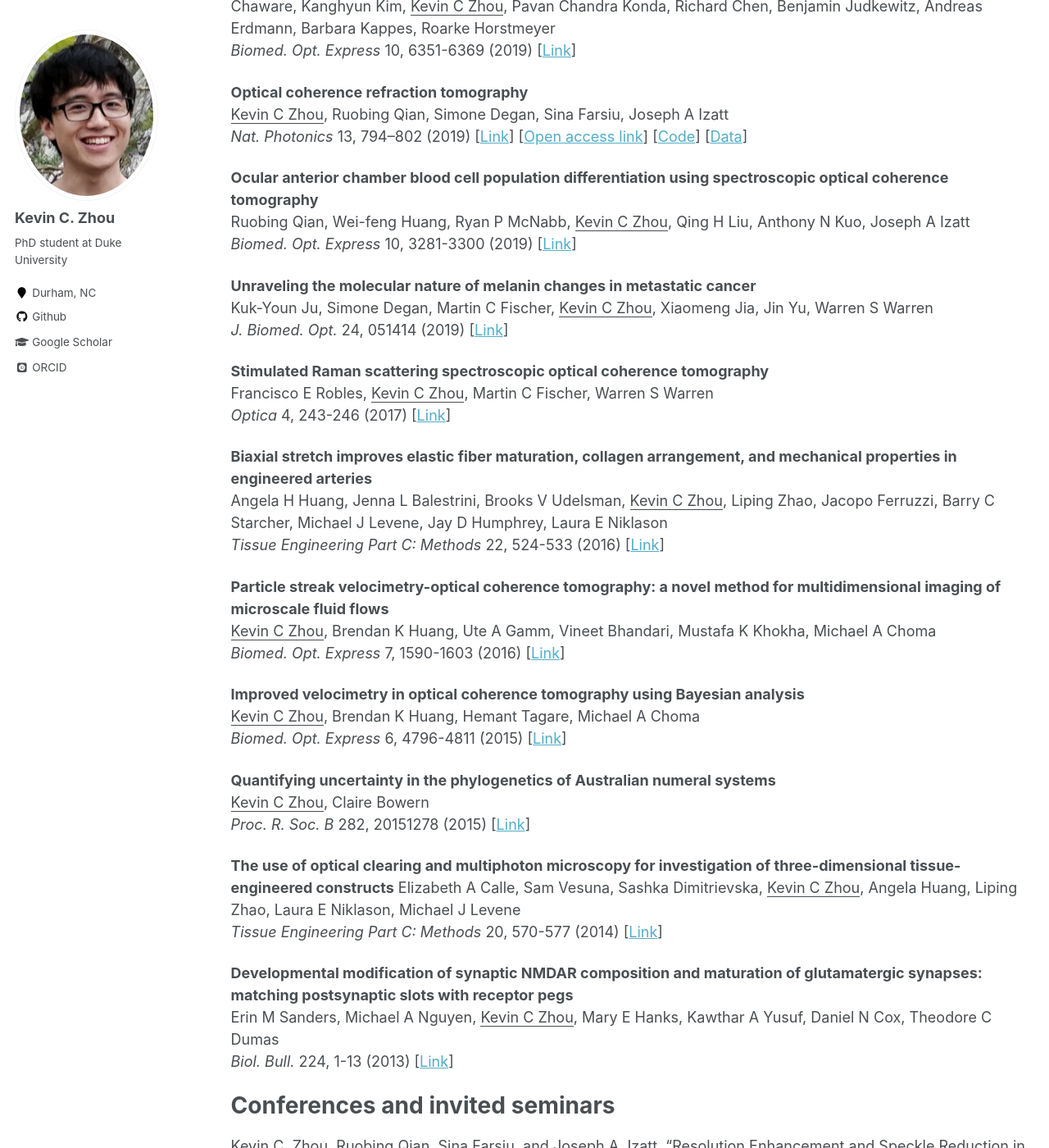
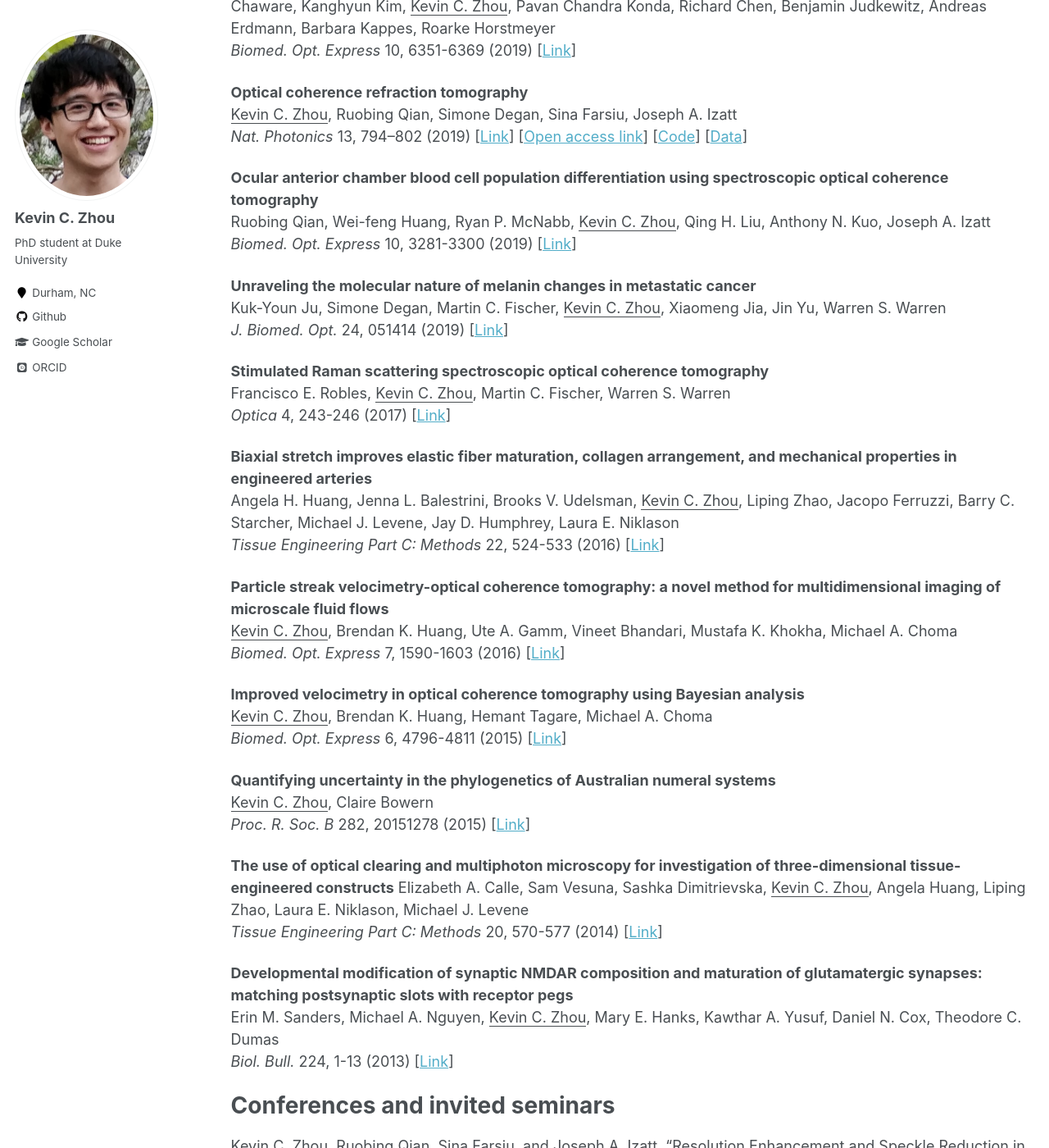
Before and after one commit to kevinczhou/kevinczhou.github.io, a Jekyll site: the page built from _pages/publications.md, in a window 1280 px wide and 1400 px high, scrolled down 904 px. Shown: the whole window at 82% size. Built offline with Jekyll 4.4.1, drawn with Linux system fonts in a browser that asks for light colours; some web fonts are replaced; part of the change alters nothing that is shown; some of the changed text lies outside the part shown.

```diff
--- a/_pages/publications.md
+++ b/_pages/publications.md
@@ -5,72 +5,72 @@ permalink: /publications/
 author_profile: true
 ---
 **Video-rate high-precision time-frequency multiplexed 3D surface imaging**
-Ruobing Qian, <ins>Kevin C Zhou</ins>, Jingkai Zhang, Christian Viehland, Al-Hafeez Dhalla, Joseph A Izatt
+Ruobing Qian, <ins>Kevin C. Zhou</ins>, Jingkai Zhang, Christian Viehland, Al-Hafeez Dhalla, Joseph A. Izatt
 arXiv:2008.05805 (2020) [[Link](https://arxiv.org/abs/2008.05805)]
 
-**Optical Coherence Tomography-Guided Robotic Ophthalmic Microsurgery via Reinforcement Learning from Demonstration**
-Brenton Keller, Mark Draelos, Kevin Zhou, Ruobing Qian, Anthony N Kuo, George Konidaris, Kris Hauser, Joseph A Izatt
+**Optical coherence tomography-guided robotic ophthalmic microsurgery via reinforcement learning from demonstration**
+Brenton Keller, Mark Draelos, <ins>Kevin C. Zhou</ins>, Ruobing Qian, Anthony N. Kuo, George Konidaris, Kris Hauser, Joseph A. Izatt
 *IEEE Trans. Robot.* (2020) [[Link](https://ieeexplore.ieee.org/abstract/document/9069310)]
 
 **Diffraction tomography with a deep image prior**
-<ins>Kevin C Zhou</ins>, Roarke Horstmeyer
+<ins>Kevin C. Zhou</ins>, Roarke Horstmeyer
 *Opt. Express* 28, 12872-12896 (2020) [[Link](https://www.osapublishing.org/oe/abstract.cfm?uri=oe-28-9-12872)] [[Code](https://github.com/kevinczhou/deep-prior-diffraction-tomography)] [[Data](https://figshare.com/articles/Diffraction_tomography_with_a_deep_image_prior_-_raw_data/12081708)]
 
 **Physics-enhanced machine learning for virtual fluorescence microscopy**
-Colin L Cooke, Fanjie Kong, Amey Chaware, <ins>Kevin C Zhou</ins>, Kanghyun Kim, Rong Xu, D Michael Ando, Samuel J Yang, Pavan Chandra Konda, Roarke Horstmeyer
+Colin L. Cooke, Fanjie Kong, Amey Chaware, <ins>Kevin C. Zhou</ins>, Kanghyun Kim, Rong Xu, D. Michael Ando, Samuel J. Yang, Pavan Chandra Konda, Roarke Horstmeyer
 arXiv:2004.04306 (2020) [[Link](https://arxiv.org/abs/2004.04306)]
 
 **Spectroscopic optical coherence refraction tomography**
-<ins>Kevin C Zhou</ins>, Ruobing Qian, Sina Farsiu, Joseph A Izatt
+<ins>Kevin C. Zhou</ins>, Ruobing Qian, Sina Farsiu, Joseph A. Izatt
 *Opt. Lett.* 45, 2091-2094 (2020) [[Link](https://www.osapublishing.org/ol/abstract.cfm?uri=ol-45-7-2091)] [[Code](https://osapublishing.figshare.com/articles/Spectral_fitting_code_for_SOCT_and_SOCRT/11931228)] [[Data](https://osapublishing.figshare.com/articles/Raw_spectra_of_polystyrene_beads_from_SOCT_and_SOCRT/11931225)]
 
 **Fourier ptychography: current applications and future promises**
-Pavan Chandra Konda, Lars Loetgering, <ins>Kevin C Zhou</ins>, Shiqi Xu, Andrew R Harvey, Roarke Horstmeyer
+Pavan Chandra Konda, Lars Loetgering, <ins>Kevin C. Zhou</ins>, Shiqi Xu, Andrew R. Harvey, Roarke Horstmeyer
 \*Equal contribution
 *Opt. Express* 28, 9603-9630 (2020)  [[Link](https://www.osapublishing.org/oe/abstract.cfm?uri=oe-28-7-9603)]
 
 **Learned sensing: jointly optimized microscope hardware for accurate image classification**
-Alex Muthumbi, Amey Chaware, Kanghyun Kim, <ins>Kevin C Zhou</ins>, Pavan Chandra Konda, Richard Chen, Benjamin Judkewitz, Andreas Erdmann, Barbara Kappes, Roarke Horstmeyer
+Alex Muthumbi, Amey Chaware, Kanghyun Kim, <ins>Kevin C. Zhou</ins>, Pavan Chandra Konda, Richard Chen, Benjamin Judkewitz, Andreas Erdmann, Barbara Kappes, Roarke Horstmeyer
 *Biomed. Opt. Express* 10, 6351-6369 (2019) [[Link](https://www.osapublishing.org/boe/abstract.cfm?uri=boe-10-12-6351)]
 
 **Optical coherence refraction tomography**
-<ins>Kevin C Zhou</ins>, Ruobing Qian, Simone Degan, Sina Farsiu, Joseph A Izatt
+<ins>Kevin C. Zhou</ins>, Ruobing Qian, Simone Degan, Sina Farsiu, Joseph A. Izatt
 *Nat. Photonics* 13, 794–802 (2019) [[Link](https://www.nature.com/articles/s41566-019-0508-1)]  [[Open access link](https://rdcu.be/bO6eQ)] [[Code](https://github.com/kevinczhou/optical-coherence-refraction-tomography)] [[Data](https://figshare.com/articles/Biological_datasets_for_optical_coherence_refraction_tomography_OCRT_/8297138)]
 
 **Ocular anterior chamber blood cell population differentiation using spectroscopic optical coherence tomography**
-Ruobing Qian, Wei-feng Huang, Ryan P McNabb, <ins>Kevin C Zhou</ins>, Qing H Liu, Anthony N Kuo, Joseph A Izatt
+Ruobing Qian, Wei-feng Huang, Ryan P. McNabb, <ins>Kevin C. Zhou</ins>, Qing H. Liu, Anthony N. Kuo, Joseph A. Izatt
 *Biomed. Opt. Express* 10, 3281-3300 (2019) [[Link](https://www.osapublishing.org/boe/abstract.cfm?uri=boe-10-7-3281)]
 
 **Unraveling the molecular nature of melanin changes in metastatic cancer**
-Kuk-Youn Ju, Simone Degan, Martin C Fischer, <ins>Kevin C Zhou</ins>, Xiaomeng Jia, Jin Yu, Warren S Warren
+Kuk-Youn Ju, Simone Degan, Martin C. Fischer, <ins>Kevin C. Zhou</ins>, Xiaomeng Jia, Jin Yu, Warren S. Warren
 *J. Biomed. Opt.* 24, 051414 (2019) [[Link](https://doi.org/10.1117/1.JBO.24.5.051414)]
 
 **Stimulated Raman scattering spectroscopic optical coherence tomography**
-Francisco E Robles, <ins>Kevin C Zhou</ins>, Martin C Fischer, Warren S Warren
+Francisco E. Robles, <ins>Kevin C. Zhou</ins>, Martin C. Fischer, Warren S. Warren
 *Optica* 4, 243-246 (2017) [[Link](https://www.osapublishing.org/optica/abstract.cfm?uri=optica-4-2-243)]
 
 **Biaxial stretch improves elastic fiber maturation, collagen arrangement, and mechanical properties in engineered arteries**
-Angela H Huang, Jenna L Balestrini, Brooks V Udelsman, <ins>Kevin C Zhou</ins>, Liping Zhao, Jacopo Ferruzzi, Barry C Starcher, Michael J Levene, Jay D Humphrey, Laura E Niklason
+Angela H. Huang, Jenna L. Balestrini, Brooks V. Udelsman, <ins>Kevin C. Zhou</ins>, Liping Zhao, Jacopo Ferruzzi, Barry C. Starcher, Michael J. Levene, Jay D. Humphrey, Laura E. Niklason
 *Tissue Engineering Part C: Methods* 22, 524-533 (2016) [[Link](https://www.liebertpub.com/doi/abs/10.1089/ten.TEC.2015.0309)]
 
 **Particle streak velocimetry-optical coherence tomography: a novel method for multidimensional imaging of microscale fluid flows**
-<ins>Kevin C Zhou</ins>, Brendan K Huang, Ute A Gamm, Vineet Bhandari, Mustafa K Khokha, Michael A Choma
+<ins>Kevin C. Zhou</ins>, Brendan K. Huang, Ute A. Gamm, Vineet Bhandari, Mustafa K. Khokha, Michael A. Choma
 *Biomed. Opt. Express* 7, 1590-1603 (2016)  [[Link](https://www.osapublishing.org/boe/abstract.cfm?uri=boe-7-4-1590)]
 
 **Improved velocimetry in optical coherence tomography using Bayesian analysis**
-<ins>Kevin C Zhou</ins>, Brendan K Huang, Hemant Tagare, Michael A Choma
+<ins>Kevin C. Zhou</ins>, Brendan K. Huang, Hemant Tagare, Michael A. Choma
 *Biomed. Opt. Express* 6, 4796-4811 (2015)  [[Link](https://www.osapublishing.org/boe/abstract.cfm?uri=boe-6-12-4796)]
 
 **Quantifying uncertainty in the phylogenetics of Australian numeral systems**
-<ins>Kevin C Zhou</ins>, Claire Bowern
+<ins>Kevin C. Zhou</ins>, Claire Bowern
 *Proc. R. Soc. B* 282, 20151278 (2015) [[Link](https://royalsocietypublishing.org/doi/full/10.1098/rspb.2015.1278)]
 
 **The use of optical clearing and multiphoton microscopy for investigation of three-dimensional tissue-engineered constructs**
-Elizabeth A Calle, Sam Vesuna, Sashka Dimitrievska, <ins>Kevin C Zhou</ins>, Angela Huang, Liping Zhao, Laura E Niklason, Michael J Levene
+Elizabeth A. Calle, Sam Vesuna, Sashka Dimitrievska, <ins>Kevin C. Zhou</ins>, Angela Huang, Liping Zhao, Laura E. Niklason, Michael J. Levene
 *Tissue Engineering Part C: Methods* 20, 570-577 (2014) [[Link](https://www.liebertpub.com/doi/abs/10.1089/ten.tec.2013.0538)]
 
 **Developmental modification of synaptic NMDAR composition and maturation of glutamatergic synapses: matching postsynaptic slots with receptor pegs**
-Erin M Sanders, Michael A Nguyen, <ins>Kevin C Zhou</ins>, Mary E Hanks, Kawthar A Yusuf, Daniel N Cox, Theodore C Dumas
+Erin M. Sanders, Michael A. Nguyen, <ins>Kevin C. Zhou</ins>, Mary E. Hanks, Kawthar A. Yusuf, Daniel N. Cox, Theodore C. Dumas
 *Biol. Bull.* 224, 1-13 (2013) [[Link](https://www.journals.uchicago.edu/doi/abs/10.1086/BBLv224n1p1)]
 
 # Conferences and invited seminars
```
